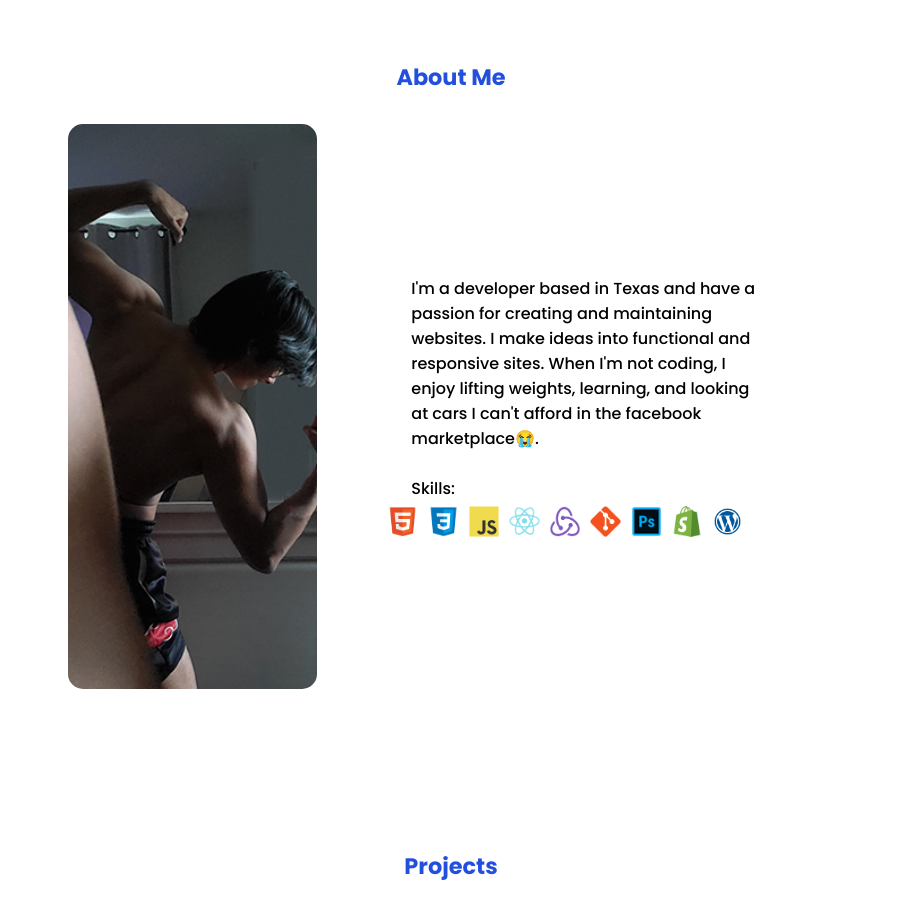
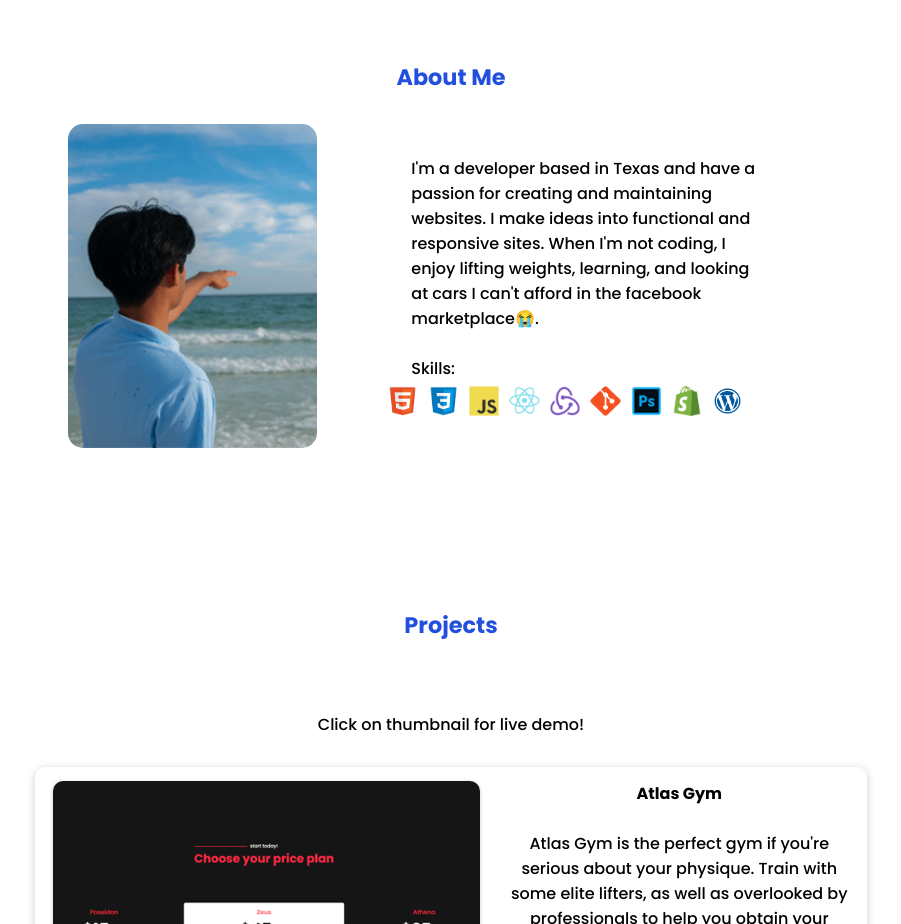
Before and after one commit to RonzyOnOF/portfolio, a React (Vite) app: page / in a window 1280 px wide. Shown: the part 820-1744 px from the top of the page, without its empty margins (189-1090 px from the left). Built offline with nearby package versions, Linux system fonts and the light colour scheme.

Commit message:
change about me picture

```diff
--- a/src/pages/about/About.jsx
+++ b/src/pages/about/About.jsx
@@ -1,5 +1,5 @@
 import styles from './About.module.css';
-import pose from '../../../public/images/arnoldPose2.png';
+import me from '../../../public/images/mePoint-min.png';
 import { Icons } from '../../components/icons/Icons';
 import { motion, useInView, useAnimation } from 'framer-motion';
 import { useRef, useEffect } from 'react';
@@ -29,7 +29,7 @@ export const About = () => {
                     animate={controls}
                     transition={{duration: 0.5, delay: 0.35}}
                 >
-                    <img ref={ref} id={styles.mePicture} alt='me doing arnold pose' src={pose} />
+                    <img ref={ref} id={styles.mePicture} alt='me doing arnold pose' src={me} />
                     <div className={styles.aboutSkills}>
                         <div className={styles.aboutText}>
                             <p>I'm a developer based in Texas and have a passion for creating and maintaining websites. I make ideas into functional and responsive sites. When I'm not coding, I enjoy lifting weights, learning, and looking at cars I can't afford in the facebook marketplace😭.</p>
```
Also changed, not shown: public/images/mePoint-min.png (added).
